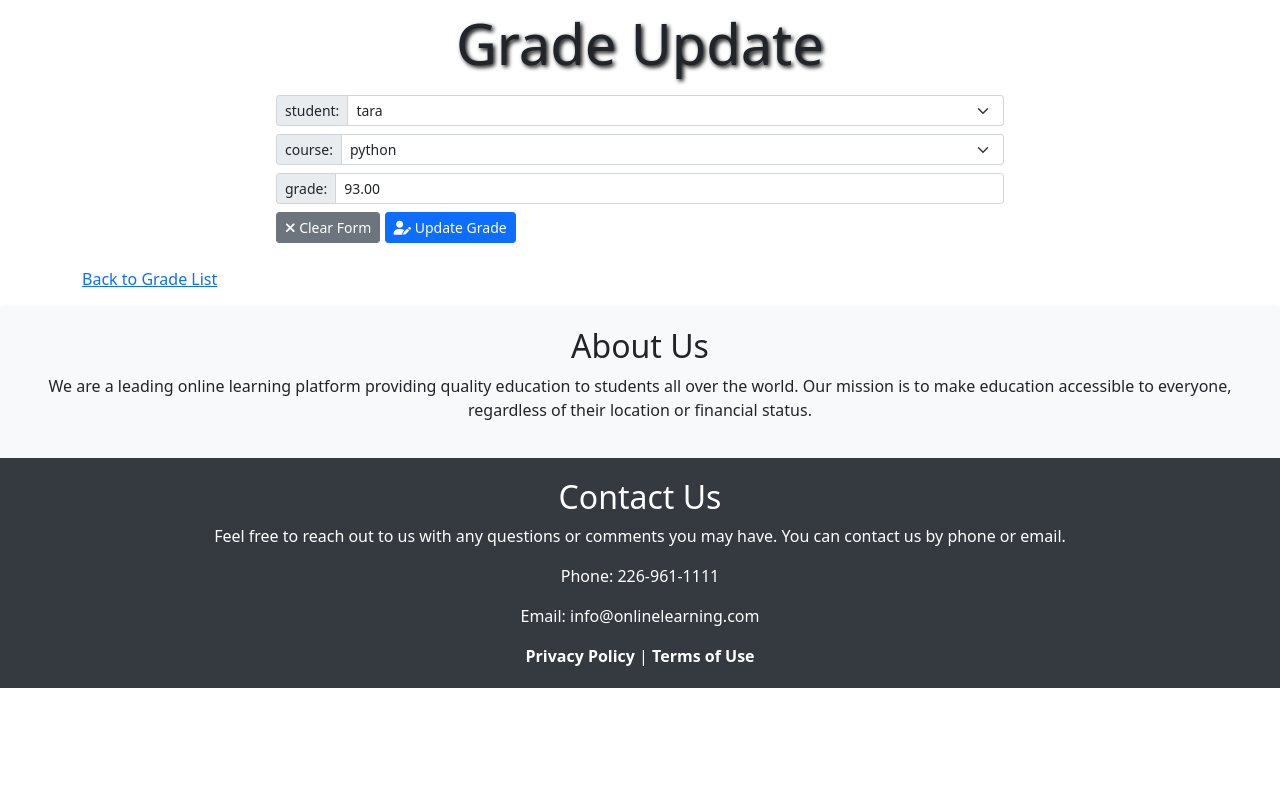
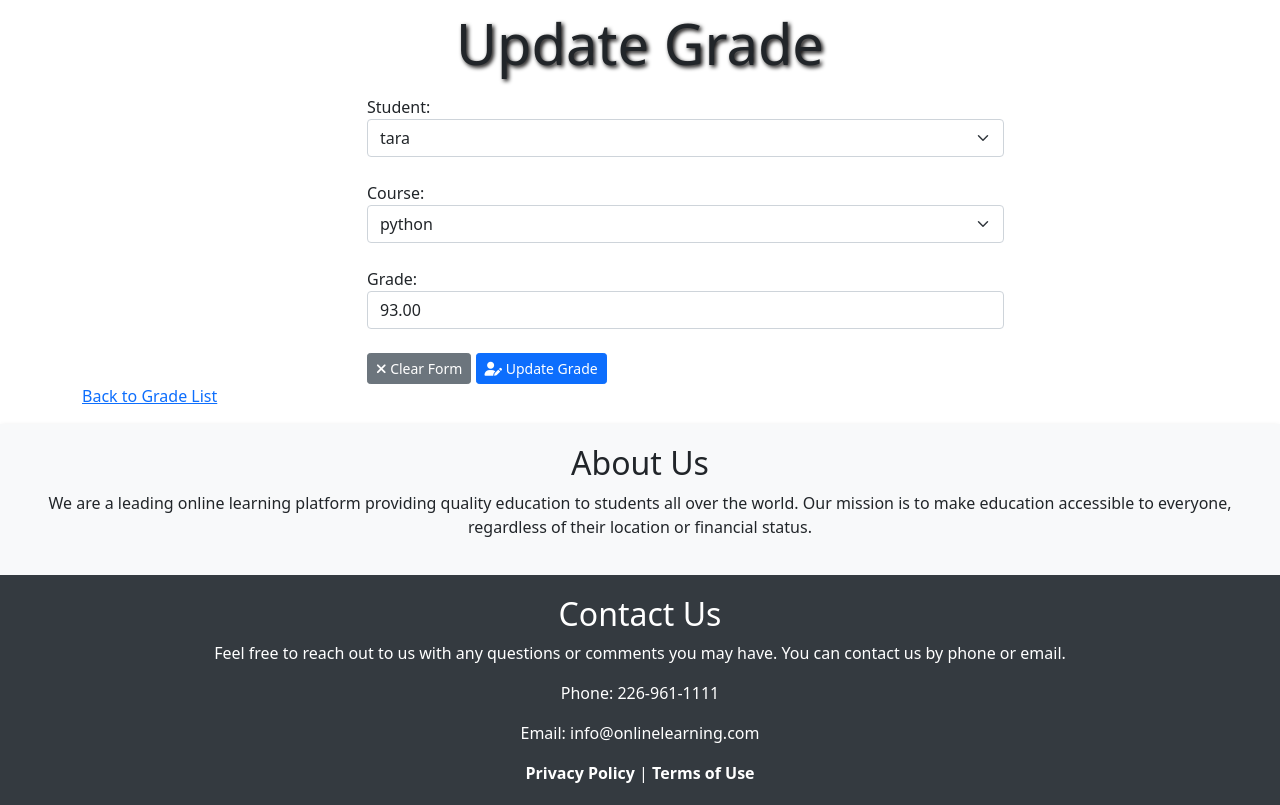
Before and after one commit to SanazJafari/WhiteboardApp, a Django app: page /grades/5/update/ in a window 1280 px wide. Shown: the part 56-861 px from the top of the page. Before the commit the page ends 744 px from the top, so only its background shows below. Run offline with Django 4.2, Linux system fonts and the light colour scheme; data comes from the database, SQL or seed files in the repository; some libraries are stand-ins or nearby versions.

Commit message:
Updates grade form, and create and update grade template

```diff
--- a/WhiteboardApp/forms.py
+++ b/WhiteboardApp/forms.py
@@ -43,9 +43,19 @@ class EnrollmentForm(forms.ModelForm):
 
 
 class GradeForm(forms.ModelForm):
+    student = forms.ModelChoiceField(queryset=Student.objects.all(), widget=forms.Select(attrs={'class': 'form-select'}))
+    course = forms.ModelChoiceField(queryset=Course.objects.all(), widget=forms.Select(attrs={'class': 'form-select'}))
+
     class Meta:
         model = Grade
         fields = ['student', 'course', 'grade']
+        widgets = {
+            'grade': forms.NumberInput(attrs={
+                'min': 0, 'max': 100,
+                'class': 'form-control',
+                'placeholder': "Enter a grade between 0 and 100"
+                })
+        }
 
 
 class SignUpForm(UserCreationForm):
--- a/templates/GradeTemplates/Grade_update.html
+++ b/templates/GradeTemplates/Grade_update.html
@@ -12,59 +12,44 @@
 {% block content %}
     <div class="text-center">
         <h1 class="display-4 font-weight-bold" style="text-shadow: 2px 2px 4px rgba(3, 0, 0, 3); padding: 10px;">
-            Grade Update
+            Update Grade
         </h1>
     </div>
     <div class="container">
         <div class="row">
-            <form method="post" enctype="multipart/form-data">
+            <form class="form" method="post" enctype="multipart/form-data">
                 {% csrf_token %}
-                <div class="col-md-8 offset-md-2">
-                    <form class="row g-3">
+                <div class="col-md-7 offset-md-3">
+                <div class="form-group">
+                    {{ form.student.label_tag }}
+                    {{ form.student }}
+                    {% if form.student.errors %}
+                        <p class="text-danger">{{ form.student.errors }}</p>
+                    {% endif %}
+                </div>
+                <br>
 
-                        {# student #}
-                        <div class="input-group input-group-sm mb-2">
-                            <label for="{{ form.student.id_for_label }}"
-                                   class="input-group-text">student: </label>
-                            <select class="form-select"
-                                    id="{{ form.student.id_for_label }}"
-                                    name="{{ form.student.html_name }}">
-                                {% for student in form.student.field.queryset %}
-                                    <option value="{{ student.id }}"
-                                            {% if student.id == form.student.value %}selected{% endif %}>
-                                        {{ student }}
-                                    </option>
-                                {% endfor %}
-                            </select>
+                <div class="form-group">
+                    {{ form.course.errors }}
+                    {{ form.course.label_tag }}
+                    {{ form.course }}
+                    {% if form.course.errors %}
+                        <p class="text-danger">{{ form.course.errors }}</p>
+                    {% endif %}
                 </div>
+                <br>
 
-                        {# course #}
-                        <div class="input-group input-group-sm mb-2">
-                            <label for="{{ form.course.id_for_label }}"
-                                   class="input-group-text">course: </label>
-                            <select class="form-select"
-                                    id="{{ form.course.id_for_label }}"
-                                    name="{{ form.course.html_name }}">
-                                {% for course in form.course.field.queryset %}
-                                    <option value="{{ course.id }}"
-                                            {% if course.id == form.course.value %}selected{% endif %}>
-                                        {{ course }}
-                                    </option>
-                                {% endfor %}
-                            </select>
+                <div class="form-group">
+                    {{ form.grade.errors }}
+                    {{ form.grade.label_tag }}
+                    {{ form.grade }}
+                    {% if form.grade.errors %}
+                        <p class="text-danger">{{ form.grade.errors }}</p>
+                    {% endif %}
                 </div>
+                <br>
 
-                        {# grade #}
-                        <div class="input-group input-group-sm mb-2">
-                            <span class="input-group-text" id="inputGroup-sizing-sm">grade: </span>
-                            <input type="text" class="form-control form-control-sm"
-                                   id="{{ form.grade.id_for_label }}"
-                                   name="{{ form.grade.html_name }}"
-                                   placeholder="99"
-                                   value="{{ form.grade.value|default:'' }}">
-                        </div>
-
-                        <div class="col-12">
+                <div class="">
                     <button type="button" class="btn btn-secondary btn-sm"
                             onclick="$('#{{ form.student.id_for_label }}, #{{ form.course.id_for_label }}, #{{ form.grade.id_for_label }}').val('');">
                         <i class="fas fa-times"></i> Clear Form
@@ -73,23 +58,6 @@
                         <i class="fas fa-user-pen"></i> Update Grade
                     </button>
                 </div>
-                        <br>
-                        <div class="form-field"></div>
-                        {% if form.errors %}
-                            {% for field in form %}
-                                {% for error in field.errors %}
-                                    <div class="alert alert-danger alert-dismissible fade show">
-                                        {{ error }}
-                                        <button type="button" class="btn-close" data-bs-dismiss="alert"
-                                                aria-label="Close">
-                                        </button>
-                                    </div>
-                                {% endfor %}
-                            {% endfor %}
-
-                        {% endif %}
-                    </form>
-
                 </div>
             </form>
         </div>
```
Also changed, not shown: templates/GradeTemplates/Grade_create.html (+2 -19 lines). Lines whose indentation alone changed are shown as unchanged.
